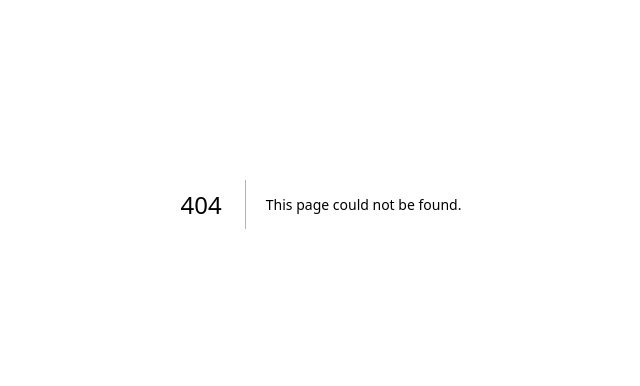
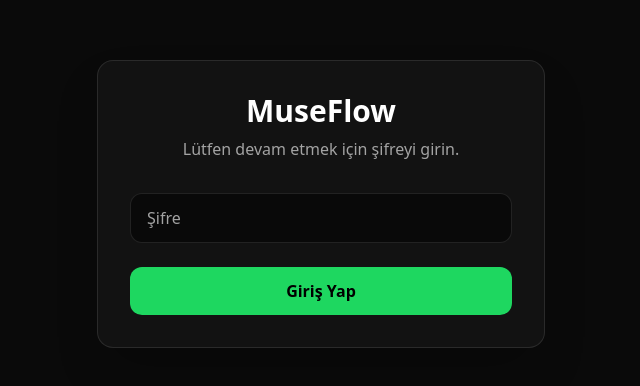
Before and after one commit to aykutakbulut/MuseFlow, a Next.js app: page /login in a window 1280 px wide. Before the commit this address had no page. Shown: the part 196-582 px from the top of the page, without its empty margins (319-959 px from the left). Built offline with nearby package versions, Linux system fonts and the light colour scheme.

Commit message:
feat: add cookie-based login and player media session

```diff
--- /dev/null
+++ b/src/app/login/page.tsx
@@ -0,0 +1,52 @@
+import { cookies } from "next/headers";
+import { redirect } from "next/navigation";
+
+export default function LoginPage() {
+  async function login(formData: FormData) {
+    "use server";
+    const password = formData.get("password") as string;
+    const correctPassword = process.env.APP_PASSWORD;
+
+    if (password === correctPassword) {
+      const cookieStore = await cookies();
+      cookieStore.set("museflow_auth", password, {
+        maxAge: 60 * 60 * 24 * 365, // 1 yıl geçerli
+        httpOnly: true,
+        secure: process.env.NODE_ENV === "production",
+        sameSite: "lax",
+      });
+      redirect("/");
+    } else {
+      redirect("/login?error=1");
+    }
+  }
+
+  return (
+    <div className="flex h-screen w-full items-center justify-center bg-background p-4">
+      <div className="w-full max-w-md rounded-2xl bg-surface p-8 shadow-2xl border border-white/10">
+        <div className="mb-8 text-center">
+          <h1 className="text-3xl font-bold text-white mb-2">MuseFlow</h1>
+          <p className="text-muted">Lütfen devam etmek için şifreyi girin.</p>
+        </div>
+
+        <form action={login} className="space-y-6">
+          <div>
+            <input
+              type="password"
+              name="password"
+              placeholder="Şifre"
+              required
+              className="w-full rounded-xl border border-white/10 bg-black/50 px-4 py-3 text-white placeholder-muted focus:border-primary focus:outline-none focus:ring-1 focus:ring-primary transition-colors"
+            />
+          </div>
+          <button
+            type="submit"
+            className="w-full rounded-xl bg-primary px-4 py-3 font-bold text-black hover:bg-primary-hover transition-colors"
+          >
+            Giriş Yap
+          </button>
+        </form>
+      </div>
+    </div>
+  );
+}
--- a/src/components/player/Player.tsx
+++ b/src/components/player/Player.tsx
@@ -60,6 +60,30 @@ export function Player() {
     if (!playerRef.current) return;
     void playerRef.current.setVolume(volume);
   }, [volume]);
+
+  useEffect(() => {
+    if (!current) return;
+    if ("mediaSession" in navigator) {
+      navigator.mediaSession.metadata = new MediaMetadata({
+        title: current.title,
+        artist: current.channel,
+        artwork: [
+          { src: current.thumbnail, sizes: "512x512", type: "image/jpeg" },
+        ],
+      });
+
+      navigator.mediaSession.setActionHandler("play", () => setPlaying(true));
+      navigator.mediaSession.setActionHandler("pause", () => setPlaying(false));
+      navigator.mediaSession.setActionHandler("previoustrack", () => playPrev());
+      navigator.mediaSession.setActionHandler("nexttrack", () => playNext());
+    }
+  }, [current, setPlaying, playPrev, playNext]);
+
+  useEffect(() => {
+    if ("mediaSession" in navigator) {
+      navigator.mediaSession.playbackState = isPlaying ? "playing" : "paused";
+    }
+  }, [isPlaying]);
 
   useEffect(() => {
     if (!playerRef.current) return;
--- a/src/middleware.ts
+++ b/src/middleware.ts
@@ -9,31 +9,36 @@ export function middleware(req: NextRequest) {
     return NextResponse.next();
   }
 
+  // Eğer zaten login sayfasındaysa devam et
+  if (req.nextUrl.pathname === "/login") {
+    return NextResponse.next();
+  }
+
+  const authCookie = req.cookies.get("museflow_auth");
+
+  // Cookie varsa ve doğruysa devam et
+  if (authCookie && authCookie.value === password) {
+    return NextResponse.next();
+  }
+
+  // Geriye uyumluluk için Basic Auth kontrolü
   const basicAuth = req.headers.get("authorization");
-
   if (basicAuth) {
     const authValue = basicAuth.split(" ")[1];
     if (authValue) {
-      // Basic Auth değeri Base64 kodlanmış "username:password" formatındadır
-      const [user, pwd] = atob(authValue).split(":");
-
-      // Kullanıcı adını önemsemeden sadece şifreyi kontrol ediyoruz
+      const [, pwd] = atob(authValue).split(":");
       if (pwd === password) {
         return NextResponse.next();
       }
     }
   }
 
-  // Şifre yanlış veya girilmediyse giriş penceresini göster
-  return new NextResponse("Yetkisiz Erişim", {
-    status: 401,
-    headers: {
-      "WWW-Authenticate": 'Basic realm="MuseFlow Güvenli Alan"',
-    },
-  });
+  // Cookie veya Basic Auth yoksa/yanlışsa login sayfasına yönlendir
+  const loginUrl = new URL("/login", req.url);
+  return NextResponse.redirect(loginUrl);
 }
 
-// Middleware'in çalışacağı yolları belirliyoruz (statik dosyaları hariç tut)
+// Middleware'in çalışacağı yolları belirliyoruz (statik dosyaları ve api'yi hariç tut)
 export const config = {
   matcher: [
     "/((?!_next/static|_next/image|favicon.ico|manifest.webmanifest|manifest.json|sw.js|icon.png|icon-.*|apple-icon-.*).*)",
```
